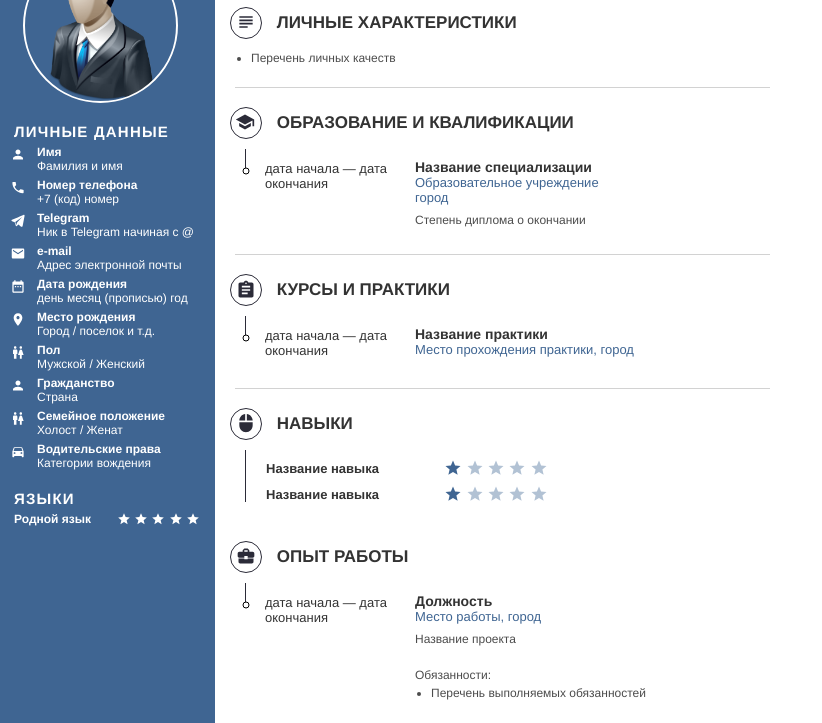
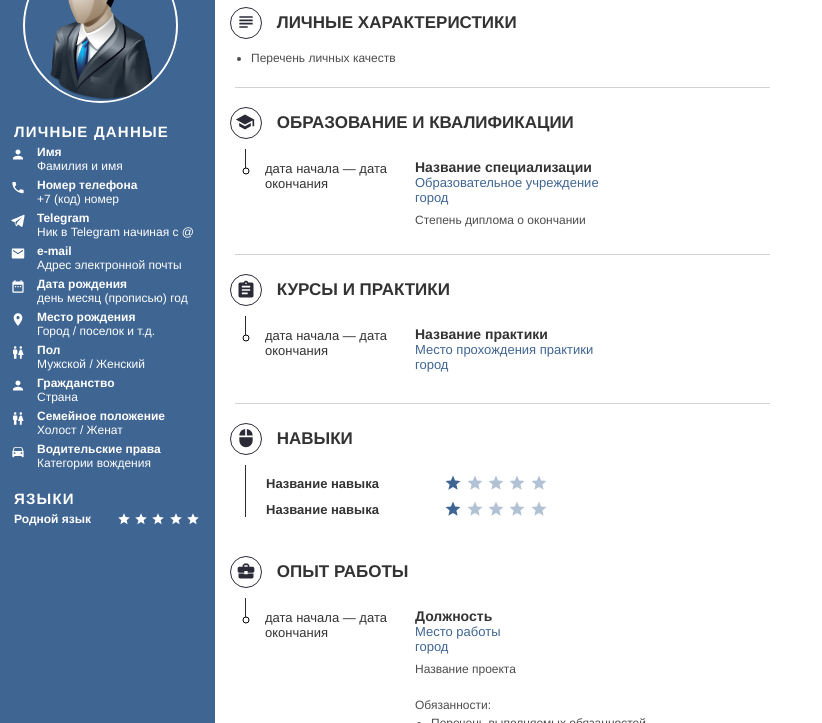
Before and after one commit to ilyabaykalov/summary, a plain HTML site: page template.html in a window 1280 px wide. Shown: the part 77-800 px from the top of the page, without its empty margins (0-822 px from the left). Drawn offline with Linux system fonts and the light colour scheme.

Commit message:
обновлен шаблон резюме

```diff
--- a/template.html
+++ b/template.html
@@ -277,7 +277,10 @@
 						<div class='section--heading'>
 							<h3>Название практики</h3>
 						</div>
-						<div class='section--sub-heading'>Место прохождения практики, город</div>
+						<div class='section--sub-heading'>
+							Место прохождения практики
+							<div>город</div>
+						</div>
 					</div>
 				</li>
 
@@ -417,7 +420,8 @@
 							<h3>Должность</h3>
 						</div>
 						<div class='section--sub-heading'>
-							Место работы, город
+							Место работы
+							<div>город</div>
 						</div>
 					</div>
 					<div class='section--content'>
```
